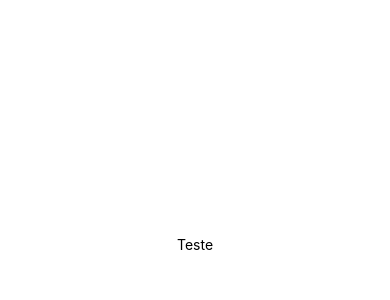
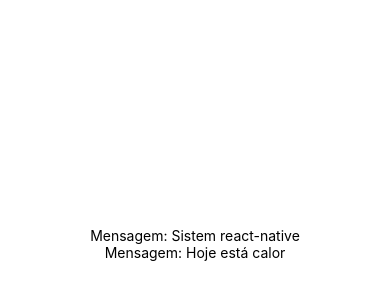
Before and after one commit to ewertonjsilva/react_native, a React Native app: screen / in a window 390 px wide. Shown: the part 178-478 px from the top of the page. Built offline with nearby package versions, Linux system fonts and the light colour scheme.

Commit message:
aula 28-02

```diff
--- a/App.js
+++ b/App.js
@@ -6,8 +6,8 @@
 export default function App() {
   return (
     <View style={styles.container}>
-      <Props mensagem={'Teste'} />
-      <Props nome={'Ewerton'} />
+      <Props mensagem={'Sistem react-native'} />
+      <Props mensagem={'Hoje está calor'} />
       <StatusBar style="auto" />
     </View>
   );
--- a/src/ex_2/index.js
+++ b/src/ex_2/index.js
@@ -1,9 +1,11 @@
 import { View, Text } from 'react-native';
+
+import styles from './styles';
 
 export default function Props ({mensagem}) {
     return(
         <View>
-            <Text>{mensagem}</Text>
+            <Text>Mensagem: {mensagem}</Text>
         </View>
     );
 }
--- a/src/ex_2/styles.js
+++ b/src/ex_2/styles.js
@@ -0,0 +1,9 @@
+import { StyleSheet } from 'react-native';
+
+const styles = StyleSheet.create({
+    container: {
+        flex: 1,
+    },
+});
+
+export default styles;
```
Also changed, not shown: assets/002-1-react-native.png (added).
